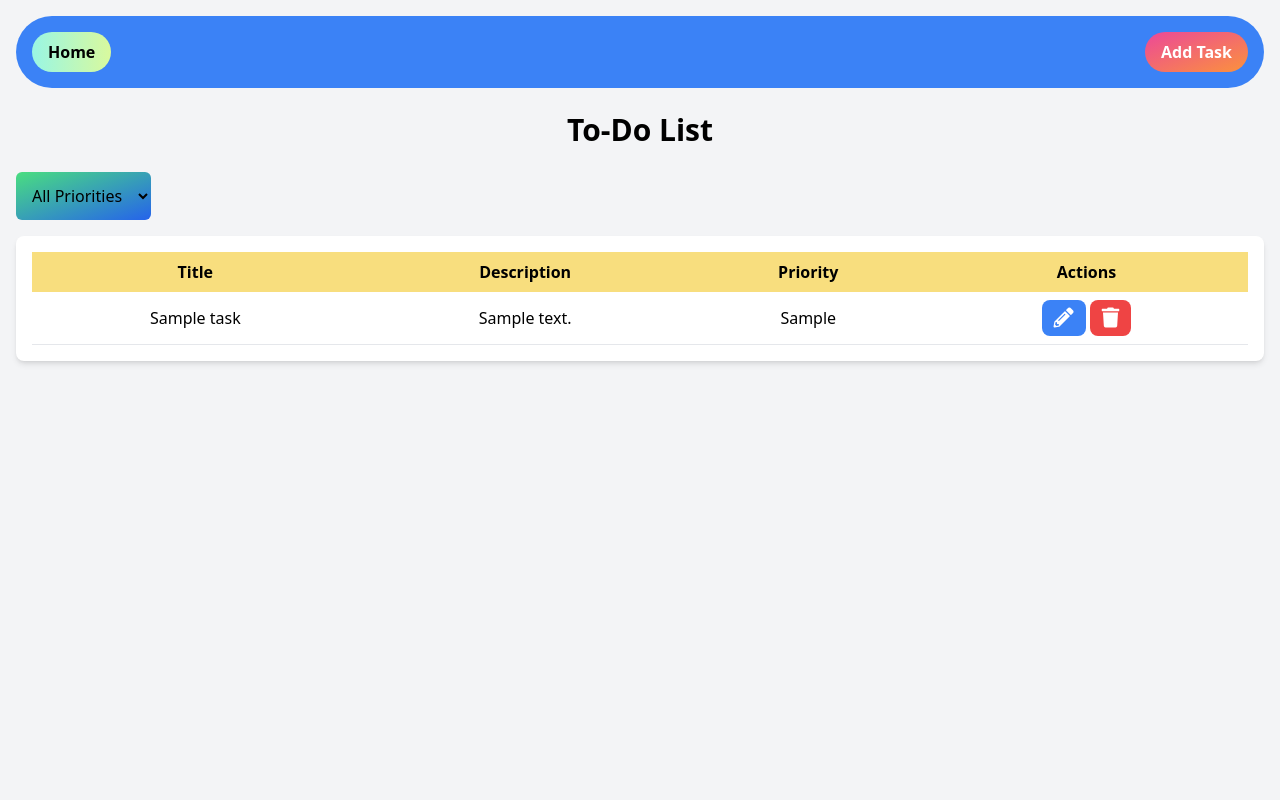
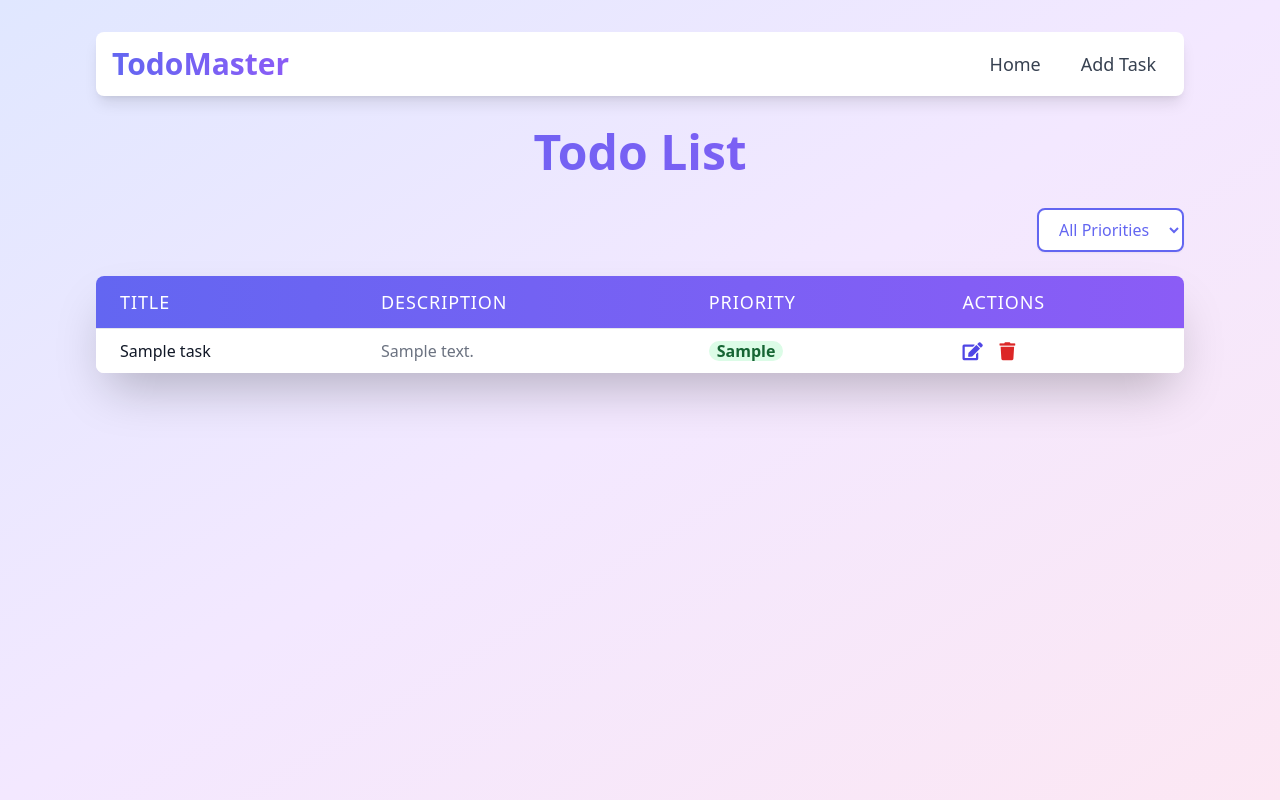
Before and after one commit to Deepsojitra-91/Todo_App, a Flask app: page / in a window 1280 px wide. Run offline with Flask 3, Linux system fonts and the light colour scheme; tables that the repository leaves empty or names only in its code hold one stand-in row (values such as "Sample post"); some libraries are stand-ins or nearby versions.

Commit message:
changes in webui html pages

```diff
--- a/templates/base.html
+++ b/templates/base.html
@@ -3,28 +3,41 @@
 <head>
     <meta charset="UTF-8">
     <meta name="viewport" content="width=device-width, initial-scale=1.0">
-    <title>To-Do List</title>
+    <title>Todo List</title>
     <script src="https://cdn.tailwindcss.com"></script>
     <link href="https://cdnjs.cloudflare.com/ajax/libs/font-awesome/5.15.4/css/all.min.css" rel="stylesheet">
+    <script>
+        tailwind.config = {
+            theme: {
+                extend: {
+                    colors: {
+                        primary: '#6366F1',
+                        secondary: '#8B5CF6',
+                        accent: '#F59E0B',
+                    }
+                }
+            }
+        }
+    </script>
 </head>
-<body class="bg-gray-100 font-sans leading-normal tracking-normal">
-    <div class="container mx-auto p-4">
-        <nav class="bg-blue-500 text-white p-4 rounded-full">
-
-            <ul class="flex w-full">
-                <li>
-                    <button onclick="window.location.href='/'" class="bg-gradient-to-r from-teal-200 to-lime-200 hover:bg-gradient-to-l hover:from-teal-200 hover:to-lime-200 focus:ring-4 focus:outline-none focus:ring-lime-200 dark:focus:ring-teal-700 text-black font-bold text-m px-4 py-2 rounded-full hover:bg-blue-600">
-                        Home
-                    </button>
-                </li>
-                <li class="ml-auto">
-                    <button onclick="window.location.href='/add'" class="bg-gradient-to-br from-pink-500 to-orange-400 hover:bg-gradient-to-bl focus:ring-4 focus:outline-none focus:ring-pink-200 dark:focus:ring-pink-800 text-white px-4 py-2 rounded-full hover:bg-blue-600 font-bold text-m">
-                        Add Task
-                    </button>
-                </li>
-            </ul>
-
-
+<body class="bg-gradient-to-br from-indigo-100 via-purple-100 to-pink-100 min-h-screen font-sans leading-normal tracking-normal">
+    <div class="container mx-auto p-8 max-w-6xl">
+        <nav class="bg-white shadow-lg rounded-lg mb-8 overflow-hidden">
+            <div class="max-w-7xl mx-auto px-4">
+                <div class="flex items-center justify-between h-16">
+                    <div class="flex items-center">
+                        <a href="/" class="flex-shrink-0">
+                            <span class="text-3xl font-bold text-transparent bg-clip-text bg-gradient-to-r from-primary to-secondary">TodoMaster</span>
+                        </a>
+                    </div>
+                    <div class="hidden md:block">
+                        <div class="ml-10 flex items-baseline space-x-4">
+                            <a href="/" class="text-gray-700 hover:bg-primary hover:text-white px-3 py-2 rounded-md text-lg font-medium transition duration-300 ease-in-out">Home</a>
+                            <a href="/add" class="text-gray-700 hover:bg-secondary hover:text-white px-3 py-2 rounded-md text-lg font-medium transition duration-300 ease-in-out">Add Task</a>
+                        </div>
+                    </div>
+                </div>
+            </div>
         </nav>
         {% block content %}{% endblock %}
     </div>
--- a/templates/index.html
+++ b/templates/index.html
@@ -1,12 +1,12 @@
 {% extends 'base.html' %}
 
 {% block content %}
-    <h1 class="text-3xl font-bold text-center my-6">To-Do List</h1>
+    <h1 class="text-5xl font-bold text-center my-8 text-transparent bg-clip-text bg-gradient-to-r from-primary to-secondary">Todo List</h1>
 
     <!-- Filter form -->
-    <div class="mb-4 flex justify-between">
-        <form method="GET" class="flex space-x-2" id="filter-form">
-            <select name="priority" class="text-black text-m p-3 rounded-md bg-gradient-to-br from-green-400 to-blue-600 hover:bg-gradient-to-bl focus:ring-4 focus:outline-none focus:ring-green-200 dark:focus:ring-green-800" onchange="this.form.submit()">
+    <div class="mb-6 flex justify-end">
+        <form method="GET" id="filter-form">
+            <select name="priority" class="bg-white border-2 border-primary text-primary py-2 px-4 rounded-lg shadow-sm focus:outline-none focus:ring-2 focus:ring-secondary focus:border-transparent transition duration-300 ease-in-out" onchange="this.form.submit()">
                 <option value="">All Priorities</option>
                 <option value="High" {% if selected_priority == 'High' %}selected{% endif %}>High</option>
                 <option value="Medium" {% if selected_priority == 'Medium' %}selected{% endif %}>Medium</option>
@@ -16,31 +16,40 @@
     </div>
 
     <!-- Display tasks -->
-    <div class="bg-white p-4 rounded-lg shadow-md">
-        <table class="min-w-full table-auto">
-            <thead class="bg-[#F8DE7E] h-10 text-m">
+    <div class="bg-white rounded-lg shadow-2xl overflow-hidden">
+        <table class="min-w-full divide-y divide-gray-200">
+            <thead class="bg-gradient-to-r from-primary to-secondary">
                 <tr>
-                    <th class="p-2">Title</th>
-                    <th class="p-2">Description</th>
-                    <th class="p-2">Priority</th>
-                    <th class="p-2">Actions</th>
+                    <th class="px-6 py-3 text-left text-lg font-medium text-white uppercase tracking-wider">Title</th>
+                    <th class="px-6 py-3 text-left text-lg font-medium text-white uppercase tracking-wider">Description</th>
+                    <th class="px-6 py-3 text-left text-lg font-medium text-white uppercase tracking-wider">Priority</th>
+                    <th class="px-6 py-3 text-left text-lg font-medium text-white uppercase tracking-wider">Actions</th>
                 </tr>
             </thead>
-            <tbody>
+            <tbody class="bg-white divide-y divide-gray-200">
                 {% for task in tasks %}
-                    <tr class="border-b text-center text-m">
-                        <td class="p-2">{{ task[1] }}</td>
-                        <td class="p-2">{{ task[2] }}</td>
-                        <td class="p-2">{{ task[3] }}</td>
-                        <td class="p-2">
-                            <!-- Edit button -->
-                            <button onclick="window.location.href='{{ url_for('edit_task', id=task[0]) }}'" class="rounded-lg text-sm px-3 py-1 text-center bg-blue-500 hover:text-blue-700 text-white">
-                                <i class="fas fa-pencil-alt text-xl"></i>
-                            </button>
-                            <!-- Delete button -->
-                            <button onclick="window.location.href='{{ url_for('delete_task', id=task[0]) }}'" class="rounded-lg text-sm px-3 py-1 text-center bg-red-500 hover:text-red-700 text-lg text-white">
-                                <i class="fas fa-trash text-xl"></i>
-                            </button>
+                    <tr class="hover:bg-indigo-50 transition duration-300 ease-in-out">
+                        <td class="px-6 py-2 whitespace-nowrap">
+                            <div class="text-m font-medium text-gray-900">{{ task[1] }}</div>
+                        </td>
+                        <td class="px-6 py-2">
+                            <div class="text-m text-gray-500">{{ task[2] }}</div>
+                        </td>
+                        <td class="px-6 py-2 whitespace-nowrap">
+                            <span class="px-2 inline-flex text-m leading-5 font-semibold rounded-full
+                                {% if task[3] == 'High' %}bg-red-100 text-red-800
+                                {% elif task[3] == 'Medium' %}bg-yellow-100 text-yellow-800
+                                {% else %}bg-green-100 text-green-800{% endif %}">
+                                {{ task[3] }}
+                            </span>
+                        </td>
+                        <td class="px-6 py-2 whitespace-nowrap text-lg font-medium">
+                            <a href="{{ url_for('edit_task', id=task[0]) }}" class="text-indigo-600 hover:text-indigo-900 mr-3 transition duration-300 ease-in-out">
+                                <i class="fas fa-edit"></i>
+                            </a>
+                            <a href="{{ url_for('delete_task', id=task[0]) }}" class="text-red-600 hover:text-red-900 transition duration-300 ease-in-out" onclick="return confirm('Are you sure you want to delete this task?');">
+                                <i class="fas fa-trash"></i>
+                            </a>
                         </td>
                     </tr>
                 {% endfor %}
```
Also changed, not shown: templates/add_task.html (+11 -10 lines), templates/edit_task.html (+13 -10 lines).
